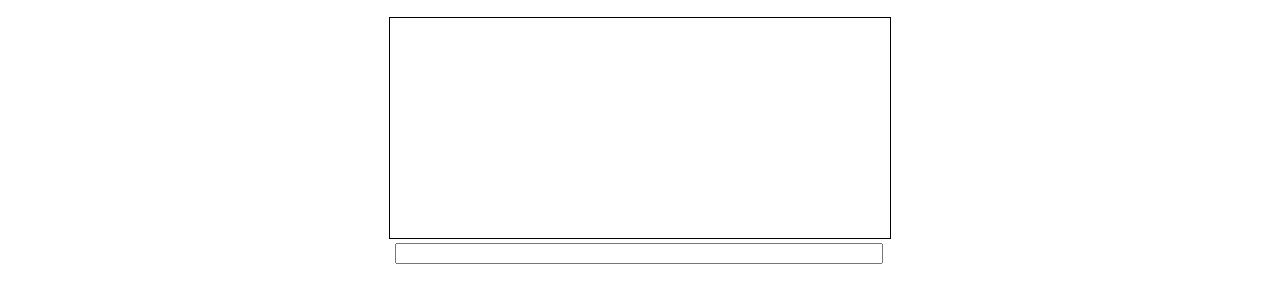
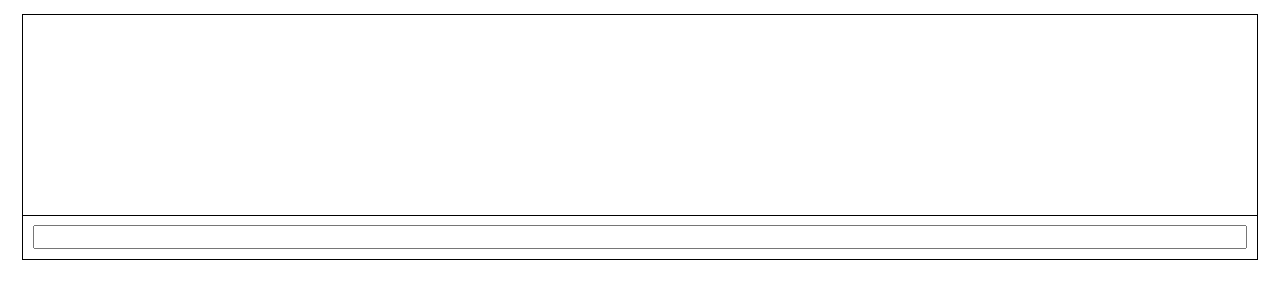
Before and after one commit to aDu/cbot, a plain HTML site: page index.html in a window 1280 px wide. Drawn offline with nearby package versions, Linux system fonts and the light colour scheme.

Commit message:
Minor changes.

```diff
--- a/chat.js
+++ b/chat.js
@@ -1,5 +1,5 @@
 // Open websocket
-var ws = new WebSocket("ws://localhost:8000/");
+var ws = new WebSocket("ws://localhost:8000");
 
 // Close socket when window closes
 $(window).on('beforeunload', function(){
@@ -7,22 +7,20 @@ $(window).on('beforeunload', function(){
 });
 
 ws.onopen = function() {
-   ws.send("test");
+   ws.send("You are stupid.");
 };
 
-ws.onmessage = function (event)  {
+ws.onmessage = function(event)  {
    var message_received = event.data;
    chat_add_message("Bot", message_received);
 };
 
-/* Chat Utility Functions */
-
 // Add a message to the chat history
 function chat_add_message(name, message) {
-   chat_add("<b>"+name+"</b>: "+message+"<br />");
+   chat_add_html("<b>"+name+"</b>: "+message+"<br />");
 }
-// Add a line to the chat history
-function chat_add(html) {
+// Add HTML to the chat history
+function chat_add_html(html) {
    $("#chat_log").append(html);
    chat_scrolldown();
 }
--- a/index.html
+++ b/index.html
@@ -4,6 +4,7 @@
 <title>Chat Bot</title>
 <script src="https://cdnjs.cloudflare.com/ajax/libs/jquery/3.1.1/jquery.min.js"></script>
 <script src="chat.js"></script>
+<meta charset="utf-8"/>
 <link rel="stylesheet" href="style.css">
 </head>
 
@@ -14,7 +15,7 @@
 
     </div>
     <div id="chat_input_container">
-        <input id="chat_input" />
+        <div><input id="chat_input" /></div>
     </div>
 </div>
 
--- a/style.css
+++ b/style.css
@@ -1,7 +1,11 @@
+* {
+    box-sizing: border-box;
+    -moz-box-sizing: border-box;
+    -webkit-box-sizing: border-box;
+}
 #chat_container {
-    width: 500px;
-    padding: 10px;
-    margin: 0 auto;
+    outline: 1px solid black;
+    margin: 15px;
 }
 #chat_log {
     padding: 10px;
@@ -11,8 +15,10 @@
     font-size: 26px;
 }
 #chat_input_container {
-    padding: 5px;
+    padding: 10px;
 }
 #chat_input {
-    width: 480px;
+    padding: 2px;
+    font-size: 14px;
+    width: 100%;
 }
```
